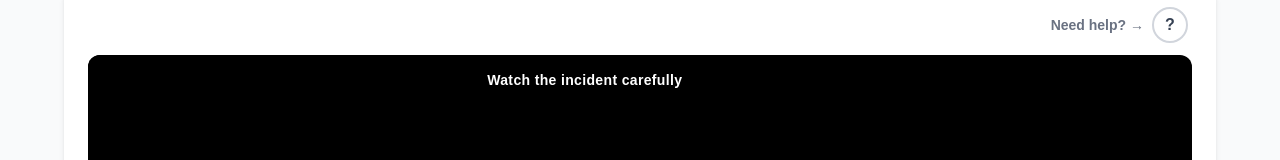
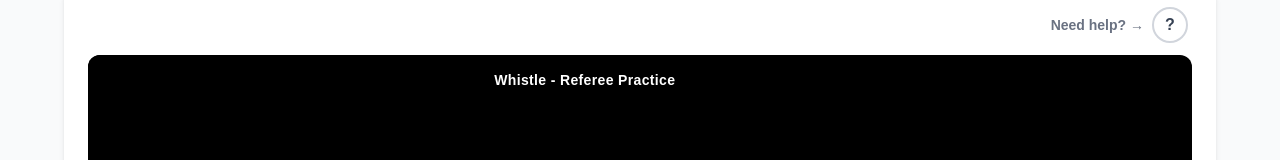
Before and after one commit to briandai777/whistle, a Next.js app: page /practice in a window 1280 px wide. Shown: the part 313-473 px from the top of the page. Built offline with nearby package versions, Linux system fonts and the light colour scheme.

Commit message:
Update video overlay

```diff
--- a/app/components/ScenarioCard.tsx
+++ b/app/components/ScenarioCard.tsx
@@ -188,7 +188,7 @@ export default function ScenarioCard({
       {/* TOP OVERLAY — leaves top-right controls exposed */}
 <div className="absolute top-0 left-0 w-[90%] h-[50px] bg-black z-10 pointer-events-none flex items-center justify-center rounded-br-lg">
   <span className="text-white text-sm font-semibold tracking-wide">
-    Watch the incident carefully
+    Whistle - Referee Practice
   </span>
 </div>
       </div>
```
